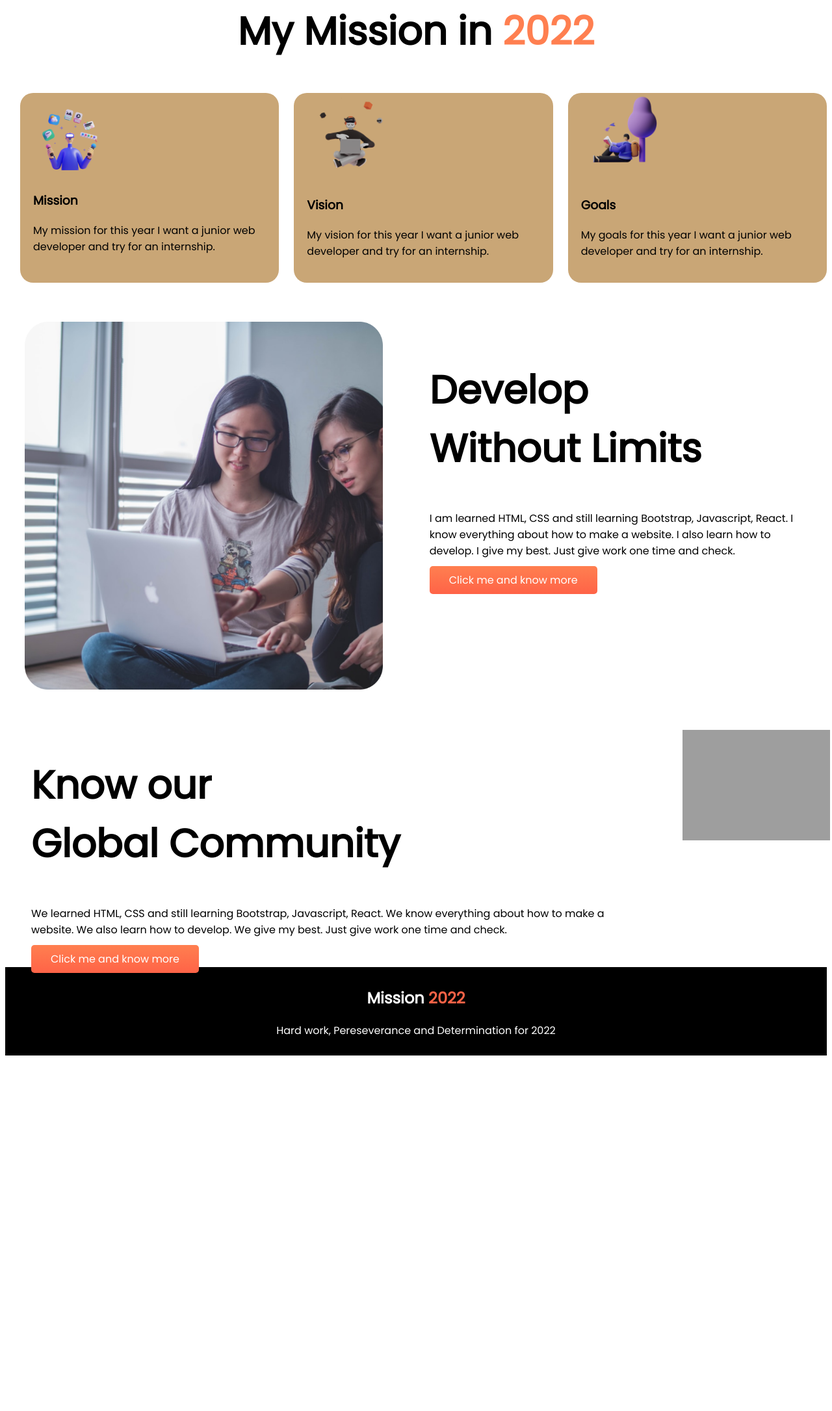
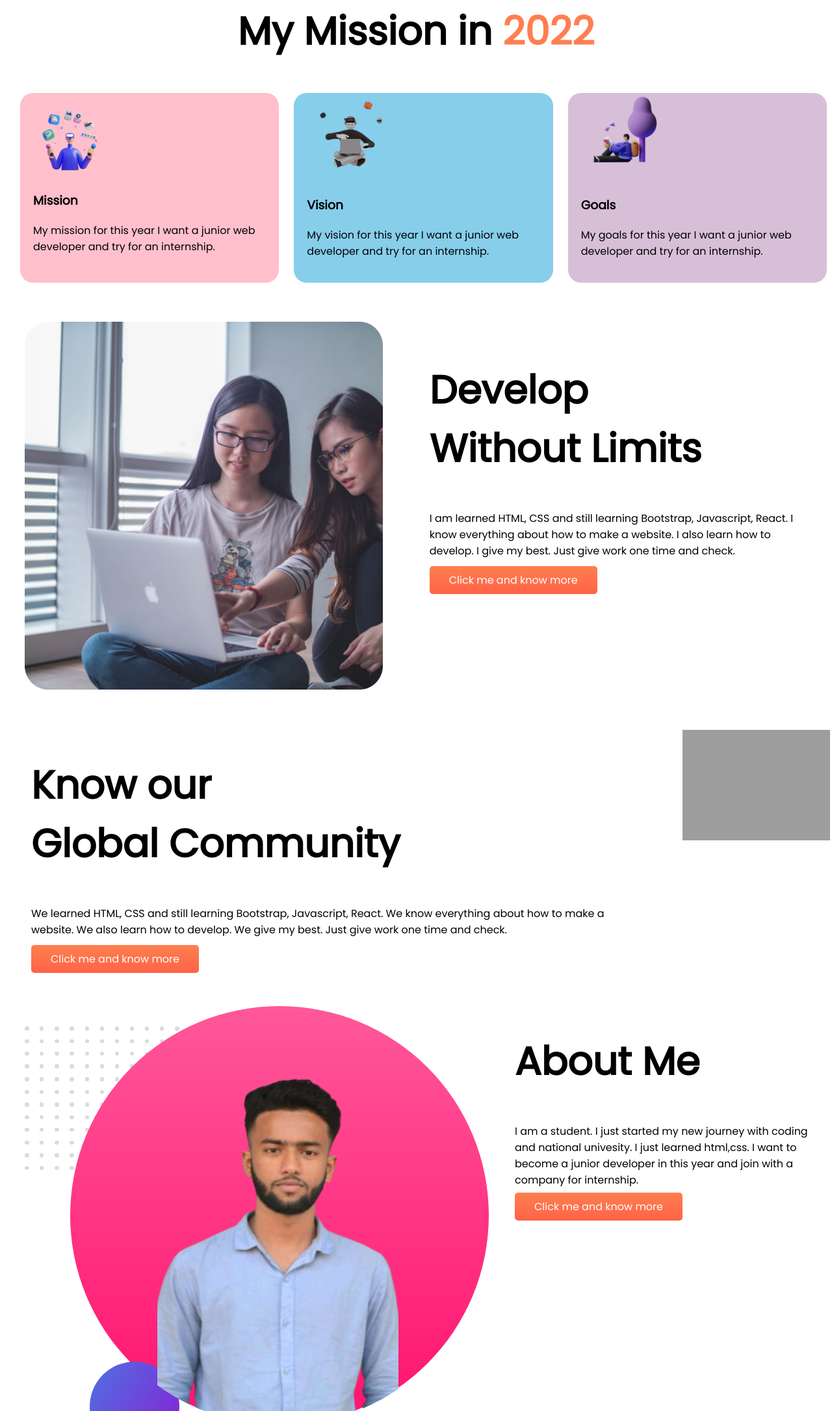
Before and after one commit to minhaj115/personal-portfolio, a plain HTML site: page index.html in a window 1280 px wide. Shown: the part 629-2800 px from the top of the page at 65% size. Before the commit the page ends 2261 px from the top, so only its background shows below. Drawn offline with Linux system fonts and the light colour scheme; grey boxes are pictures that could not be loaded.

Commit message:
finish project

```diff
--- a/index.html
+++ b/index.html
@@ -29,17 +29,17 @@
      <section class="illustrator-sec">
           <h1>My Mission in <span class="text-color">2022</span></h1>
           <div class="sec-banner">
-               <div class="mission-card">
+               <div class="mission-card img-color1">
                     <img src="/images/illustrators/illustrator-1.png" alt="">
                     <h3>Mission</h3>
                     <p>My mission for this year I want a junior web developer and try for an internship.</p>
                </div>
-               <div class="mission-card">
+               <div class="mission-card img-color2">
                     <img src="/images/illustrators/illustrator-2.png" alt="">
                     <h3>Vision</h3>
                     <p>My vision for this year I want a junior web developer and try for an internship.</p>
                </div>
-               <div class="mission-card">
+               <div class="mission-card img-color3">
                     <img src="/images/illustrators/illustrator-3.png" alt="">
                     <h3>Goals</h3>
                     <p>My goals for this year I want a junior web developer and try for an internship.</p>
@@ -71,6 +71,18 @@
                <img src="./images/pictures/project.png" alt="">
           </div>
      </section>
+     <section class="sec-banner">
+          <div class="personal-img-section">
+               <img src="./images/person/my-bg22.png" alt="">
+          </div>
+          <div class="personal-text-section">
+               <h1>About Me</h1>
+               <p>I am a student. I just started my new journey with coding and national univesity. I just learned
+                    html,css. I want to become a junior developer in this year and join with a company for internship.
+               </p>
+               <a class="btn-sec" target="_blank" href="https://www.youtube.com/">Click me and know more</a>
+          </div>
+     </section>
      <footer>
           <h2>Mission <span class="fo-text-color">2022</span></h2>
           <p>Hard work, Pereseverance and Determination for 2022</p>
--- a/style.css
+++ b/style.css
@@ -49,10 +49,19 @@ h1{
      padding-bottom: 20px;
      border-radius: 20px;
      display: inline;
-     background-color: #c9a676;
+     background-color: #c03d26;
 }
 .mission-card img{
      width: 35%;
+}
+.img-color1{
+     background-color: pink;
+}
+.img-color2{
+     background-color: skyblue;
+}
+.img-color3{
+     background-color: thistle;
 }
 /*develop section*/
 .develop-text-section{
@@ -77,12 +86,20 @@ h1{
 .Community-text-section p{
      margin: 0px 10px 20px 0px;
 }
+/*community section*/
+.personal-text-section{
+     margin: 50px 20px 0px 40px;
+}
+.personal-img-section img{
+     margin: 60px 0px 10px 30px;
+}
 /*footer section*/
 footer{
      text-align: center;
      color: white;
      background-color: black;
      padding: 10px 0px 10px 0px;
+     border-radius: 20px;
 }
 .fo-text-color{
      color: tomato;
```
Also changed, not shown: images/person/my-bg22.png (added).
